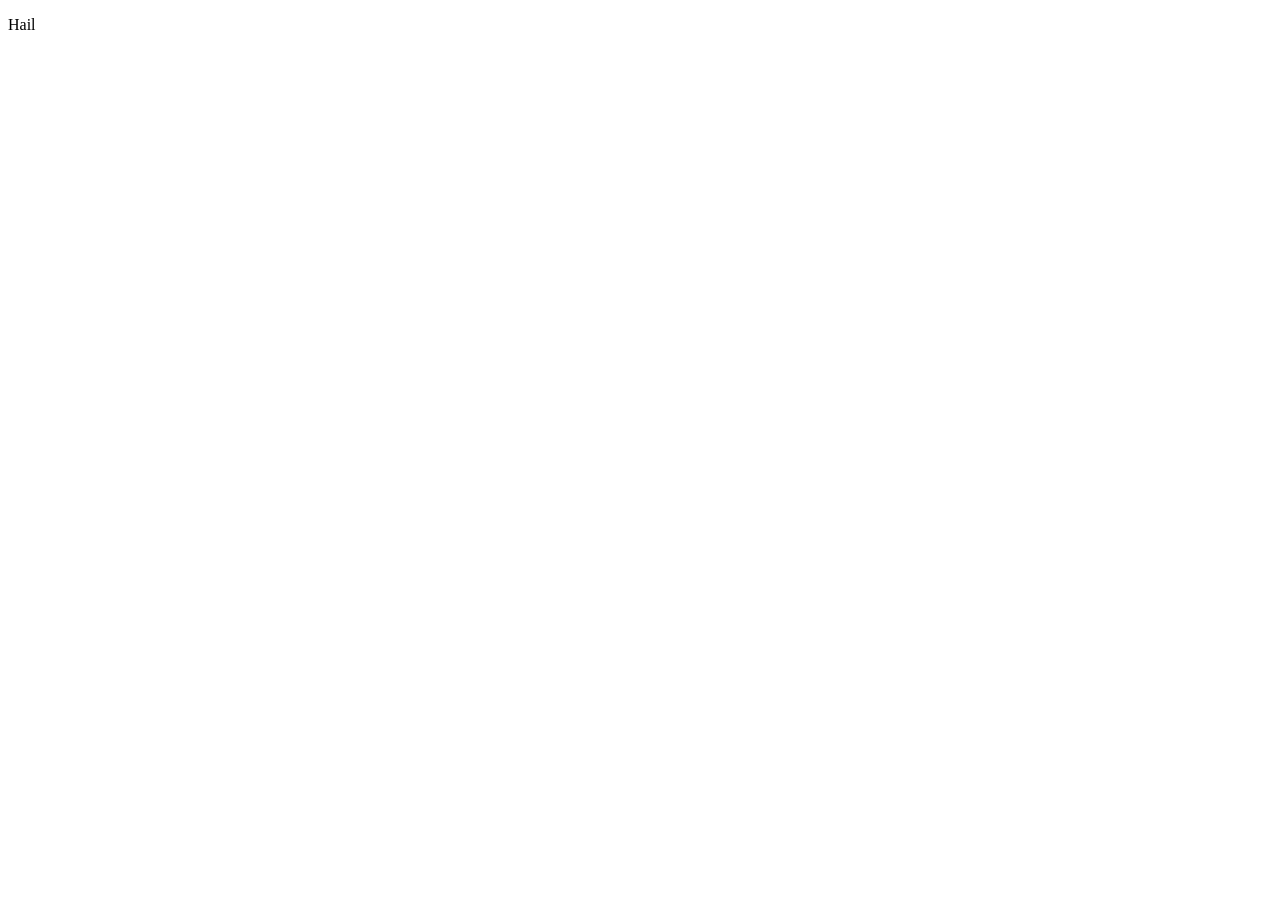
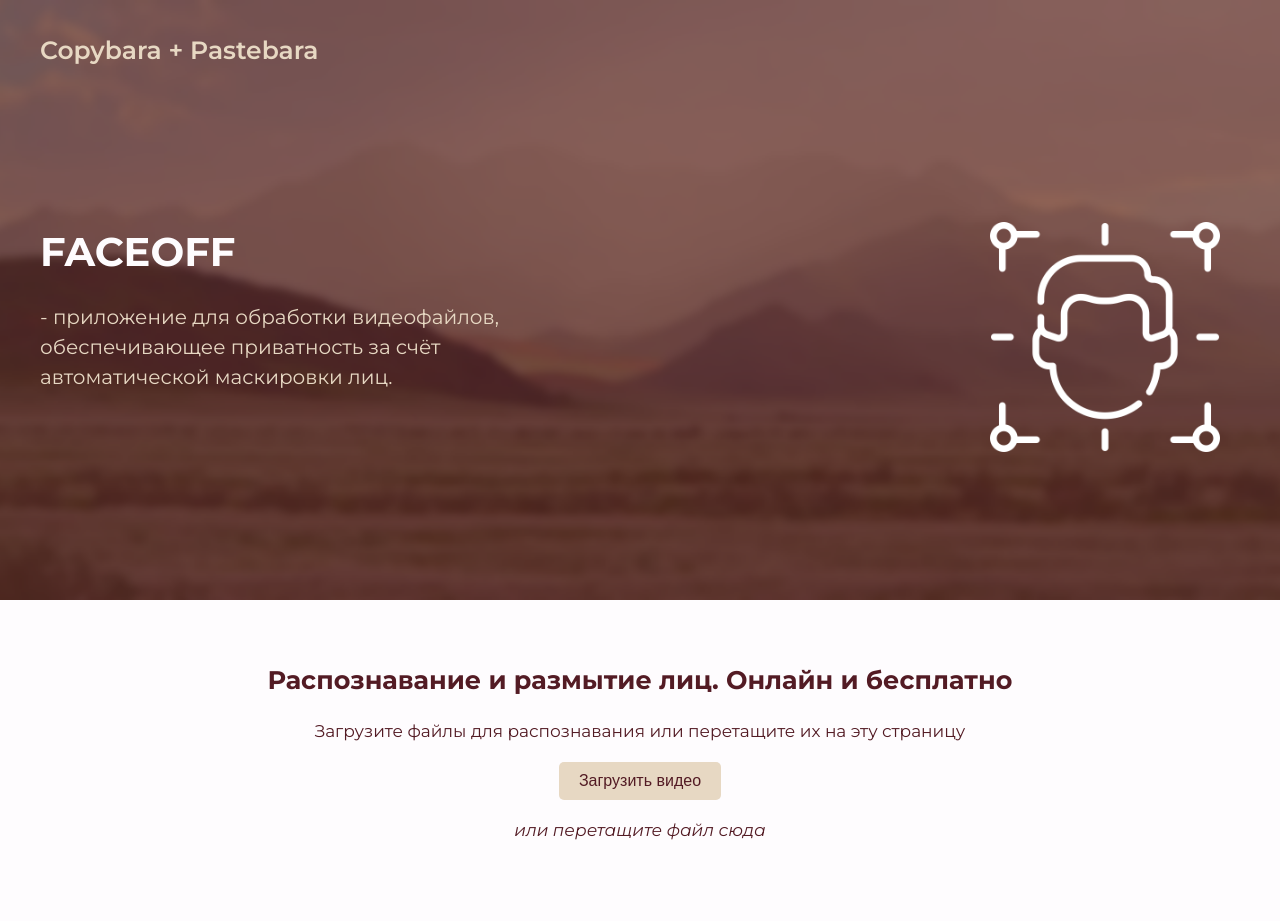
Before and after one commit to klawisha012/case-ictib, a Django app: page / in a window 1280 px wide. Before the commit the page is almost empty. Before the commit the page ends 30 px from the top, so only its background shows below. Run offline with Django 5.2, Linux system fonts and the light colour scheme.

Commit message:
new file:   Server/static/images/facial_4944629.png 	new file:   "Server/static/images/\320\270\320\275\321\202\321\200\320\276.png" 	new file:   "Server/static/images/\320\277\320\260\320\273\320\270\321\202\321\200\320\260.jpg" 	new file:   Server/static/script.js 	new file:   Server/static/styles.css

```diff
--- a/Server/mainApp/templates/mainApp/index.html
+++ b/Server/mainApp/templates/mainApp/index.html
@@ -3,9 +3,47 @@
 <head>
     <meta charset="UTF-8">
     <meta name="viewport" content="width=device-width, initial-scale=1.0">
-    <title>Document</title>
+    <link rel="stylesheet" href="static/styles.css">
+    <link rel="preconnect" href="https://fonts.googleapis.com">
+    <link rel="preconnect" href="https://fonts.gstatic.com" crossorigin>
+    <link href="https://fonts.googleapis.com/css2?family=Montserrat:ital,wght@0,100..900;1,100..900&display=swap" rel="stylesheet">
+    <title>FACEOFF</title>
 </head>
 <body>
-    <p>Hail</p>
+    <header class="header">
+        <div class="container">
+            <div class="header_inner">
+                <div class="header_logo">Copybara + Pastebara</div>
+            </div>
+        </div>
+    </header>
+
+    <div class="intro">
+        <div class="container">
+            <div class="intro_text">
+                <h1>FACEOFF</h1>
+                <p> - приложение для обработки видеофайлов, обеспечивающее приватность за счёт автоматической маскировки лиц.</p>
+            </div>
+            <div class="intro_image">
+                <img src="static/images/facial_4944629.png" alt="biometry">
+            </div>
+
+        </div>
+    </div>
+
+    <div class="content">
+        <h2>Распознавание и размытие лиц. Онлайн и бесплатно</h2>
+        <p>Загрузите файлы для распознавания или перетащите их на эту страницу</p>
+
+        <div class="upload_container">
+            <input type="file" id="videoUpload" accept="video/*" style="display: none;">
+            <button class="upload_button" onclick="triggerFileUpload()">Загрузить видео</button>
+        </div>
+
+        <p style="font-style: italic;">или перетащите файл сюда</p>
+    </div>
+
+
+    <script src="static/script.js"></script>
 </body>
 </html>
--- /dev/null
+++ b/Server/static/script.js
@@ -0,0 +1,5 @@
+function triggerFileUpload() {
+    // Имитация клика по скрытому input
+    const fileInput = document.getElementById('videoUpload');
+    fileInput.click();
+}
--- /dev/null
+++ b/Server/static/styles.css
@@ -0,0 +1,144 @@
+.montserrat-Montserrat {
+    font-family: "Montserrat", serif;
+    font-optical-sizing: auto;
+    font-weight: 100;
+    font-style: normal;
+}
+
+body {
+    margin: 0;
+    background-color: #fefcfe;
+
+    line-height: 1.6;
+    font-family: "Montserrat", serif;
+    font-size: 15px;
+
+}
+
+h1 {
+    margin: 0;
+    color: #fefcfe;
+}
+
+h2,h3,h4,h5,h6 {
+    margin: 0;
+}
+
+*,
+*:before,
+*::after {
+    box-sizing: border-box;
+}
+
+.container {
+    display: flex;
+    width: 100%;
+    max-width: 1200px;
+    margin: 0 auto;
+
+    justify-content: space-between;
+}
+
+.content {
+    display: flex;
+    justify-content: center;
+    align-items: center;
+    flex-direction: column;
+    text-align: center;
+    padding: 60px 20px;
+
+    color: #531b24;
+    font-size: 17px;
+}
+
+/* Header */
+.header {
+    padding-top: 30px;
+    width: 100%;
+    position: absolute;
+    top: 0;
+    left: 0;
+    right: 0;
+    z-index: 1000;
+}
+
+.header_inner {
+    display:flex;
+    justify-content: space-between;
+    align-items: center;
+}
+
+.header_logo {
+    font-size: 25px;
+    font-weight: 600;
+    color: #e7d8c3;
+}
+
+/* Grids */
+.colomn_grid {
+    display: flex;
+    align-items: center;
+    justify-content: space-between;
+    padding: 40px 20px;
+}
+
+.row_grid {
+    display: flex;
+    flex-direction: column;
+    justify-content: space-between;
+    align-items: center;
+
+    position: relative;
+}
+
+/*Intro*/
+.intro {
+    display: flex;
+    justify-content: space-between;
+    align-items: center;
+    padding: 80px 20px 0;
+    color: #e7d8c3;
+
+    background: url("../static/images/интро.png") center no-repeat;
+    background-size: cover;
+
+    height: 60vh;
+    min-height: 600px;
+}
+
+.intro_text {
+    font-size: 20px;
+    font-weight: normal;
+    text-align: left;
+    line-height: 1.5;
+    max-width: 500px;
+    margin: 0 0 20px;
+}
+
+.intro_down_text {
+    margin: 20px 0;
+    font-size: 15px;
+}
+
+.intro_image img {
+    max-width: 270px;
+    width: 100%;
+    height: auto;
+    padding: 0 20px;
+}
+
+.upload_button {
+    background-color: #e7d8c3;
+    color: #531b24;
+    border: none;
+    padding: 10px 20px;
+    font-size: 16px;
+    border-radius: 5px;
+    cursor: pointer;
+
+    transition: background-color 0.3s ease;
+}
+
+.upload_button:hover {
+    background-color: #c6b7a2;
+}
```
Also changed, not shown: Server/static/images/facial_4944629.png (added), Server/static/images/интро.png (added), Server/static/images/палитра.jpg (added).
